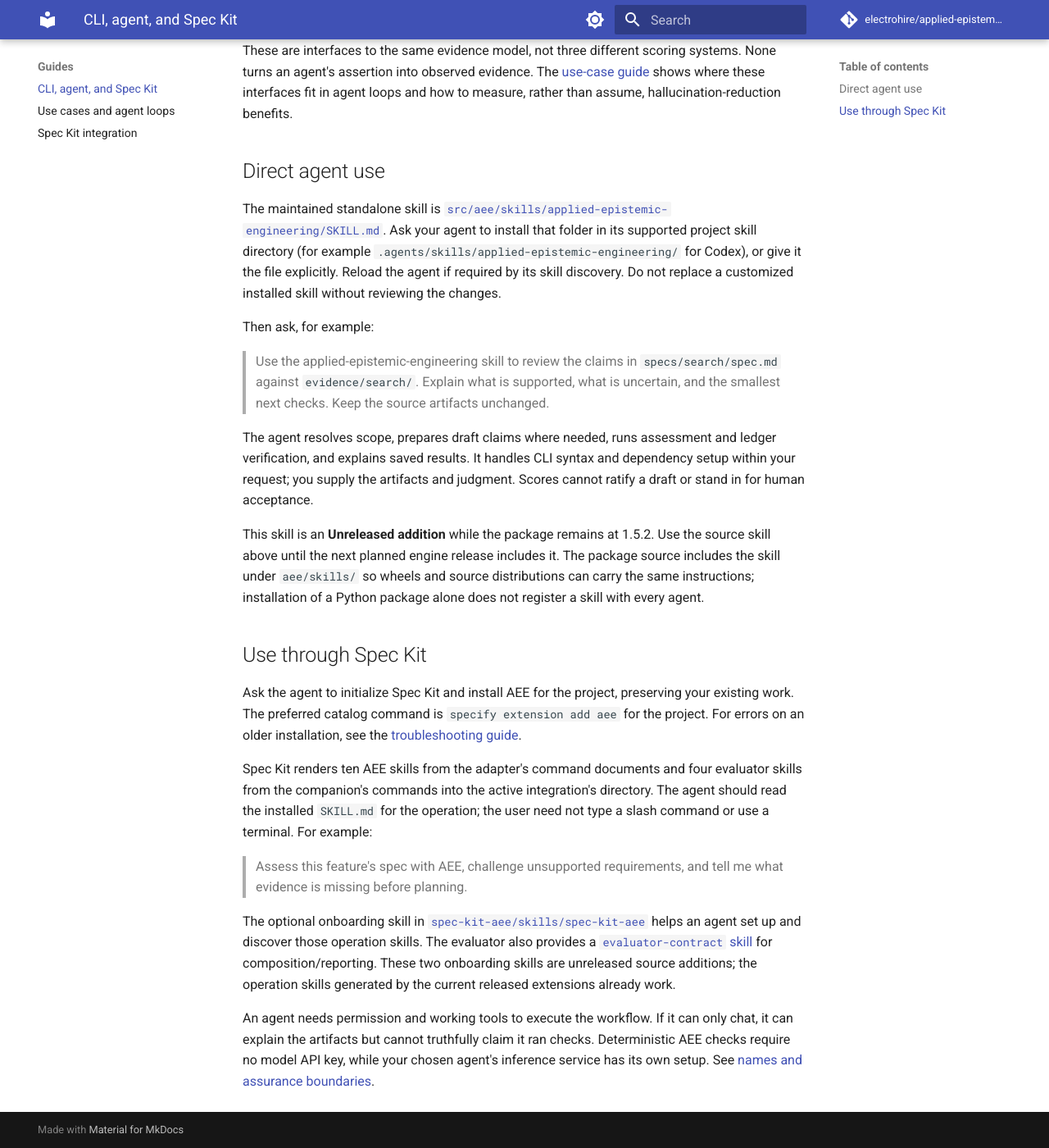
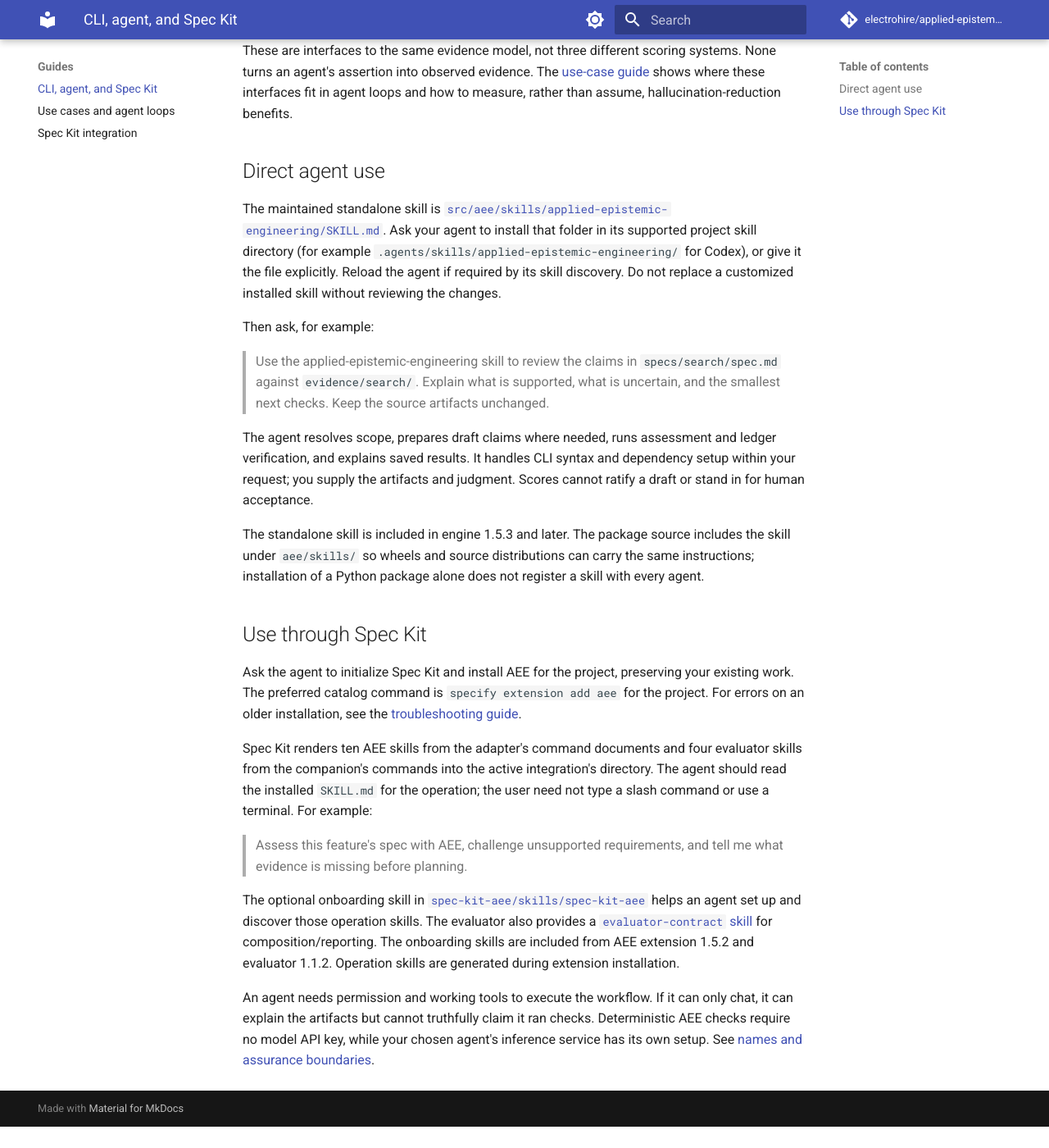
Before and after one commit to electrohire/applied-epistemic-engineering, an MkDocs documentation site: the page built from docs/agent.md, in a window 1280 px wide and 1400 px high, scrolled down 475 px. Shown: the whole window at 82% size. Built offline with MkDocs 1.6.1 and Material for MkDocs 9.7.7, drawn with Linux system fonts in a browser that asks for light colours; comment, search, counter and statistics services are not loaded; after the commit the page ends 1849 px from its top, so only the background shows below that.

Commit message:
Prepare 1.5.3 release and publish OpenSSF assessment badge (#53)
Assisted-by: OpenAI Codex (model: GPT-6, autonomous)

```diff
--- a/docs/agent.md
+++ b/docs/agent.md
@@ -31,8 +31,7 @@ and ledger verification, and explains saved results. It handles CLI syntax and
 dependency setup within your request; you supply the artifacts and judgment.
 Scores cannot ratify a draft or stand in for human acceptance.
 
-This skill is an **Unreleased addition** while the package remains at 1.5.2.
-Use the source skill above until the next planned engine release includes it.
+The standalone skill is included in engine 1.5.3 and later.
 The package source includes the skill under `aee/skills/` so wheels and source
 distributions can carry the same instructions; installation of a Python package
 alone does not register a skill with every agent.
@@ -57,9 +56,8 @@ The optional onboarding skill in
 helps an agent set up and discover those operation skills. The evaluator also
 provides a
 [`evaluator-contract` skill](https://github.com/electrohire/spec-kit-evaluator/tree/main/skills/evaluator-contract)
-for composition/reporting. These two onboarding skills are unreleased source
-additions; the operation skills generated by the current released extensions
-already work.
+for composition/reporting. The onboarding skills are included from AEE extension
+1.5.2 and evaluator 1.1.2. Operation skills are generated during extension installation.
 
 An agent needs permission and working tools to execute the workflow. If it can
 only chat, it can explain the artifacts but cannot truthfully claim it ran checks.
--- a/pyproject.toml
+++ b/pyproject.toml
@@ -4,7 +4,7 @@ build-backend = "hatchling.build"
 
 [project]
 name = "applied-epistemic-engineering"
-version = "1.5.2"
+version = "1.5.3"
 description = "Evidence-centered claim evaluation, adversarial challenge, recovery, and tamper-evident epistemic records."
 readme = "README.md"
 requires-python = ">=3.11"
--- a/src/aee/_version.py
+++ b/src/aee/_version.py
@@ -7,4 +7,4 @@ one string, so they cannot drift from each other (FR-4.4). The
 release time; see ``docs/versioning.md``.
 """
 
-__version__ = "1.5.2"
+__version__ = "1.5.3"
```
Also changed, not shown: CHANGELOG.md (+2 -0 lines), README.md (+6 -2 lines), docs/scoring.md (+1 -1 lines), docs/spec-kit.md (+1 -1 lines).
